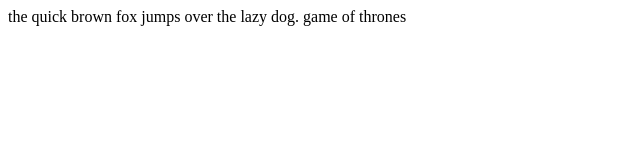
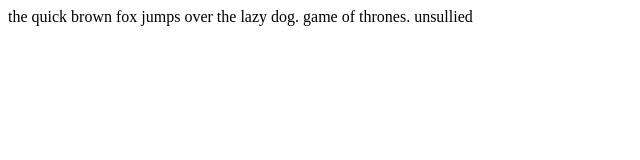
Before and after one commit to nierIT/hello-world, a plain HTML site: page index.html in a window 1280 px wide. Shown: the full height of the page, 0-640 px from the left. Drawn offline with Linux system fonts and the light colour scheme.

Commit message:
Update index.html

```diff
--- a/index.html
+++ b/index.html
@@ -5,7 +5,8 @@
 </head>
 <body>
 
-	the quick brown fox jumps over the lazy dog. game of thrones
+	the quick brown fox jumps over the lazy dog. game of thrones.
+	unsullied
 
 </body>
 </html>
```
